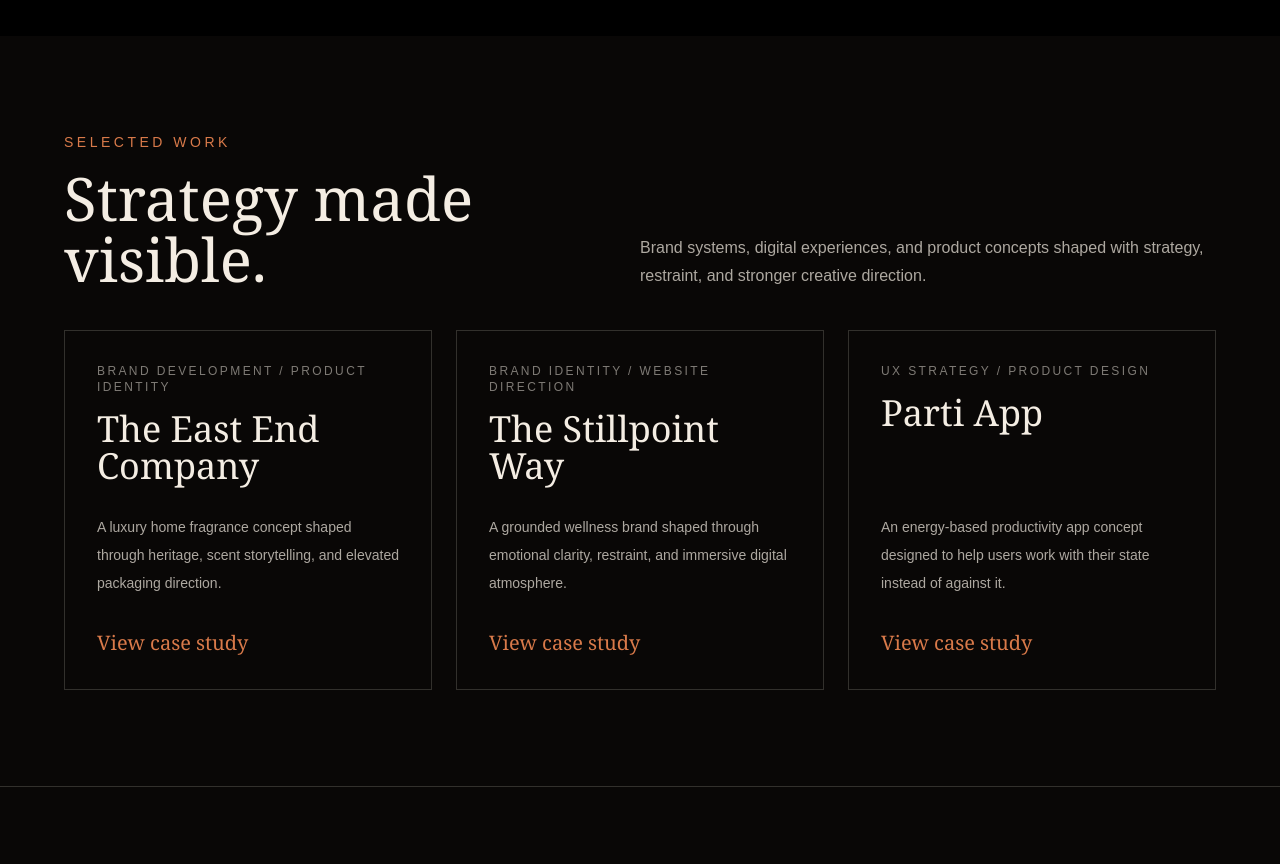
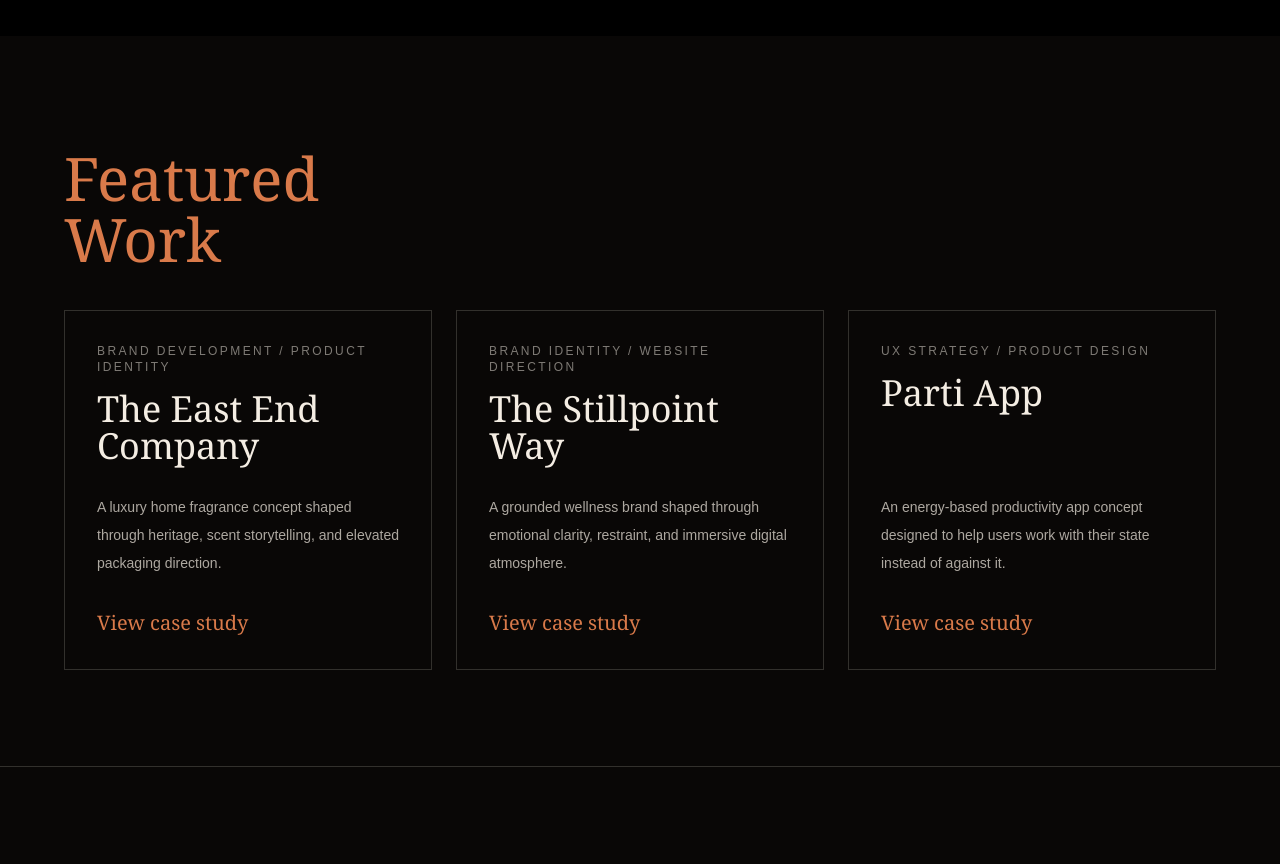
Before and after one commit to shawnachirillo/lexandhue, a Next.js app: page / in a window 1280 px wide. Shown: the part 1720-2584 px from the top of the page. Built offline with nearby package versions, Linux system fonts and the light colour scheme.

Commit message:
featured work amendments

```diff
--- a/app/page.tsx
+++ b/app/page.tsx
@@ -24,13 +24,13 @@ const journeyItems = [
     label: "How We Work",
     title: "Thoughtful work starts with understanding.",
     word: ["PROCESS"],
-    text: ["Every project begins with understanding.", "When strategy, messaging, visual identity, and digital experience support one another, the business becomes easier to understand, easier to trust, and easier to grow.", "Before visuals, before layouts, before development, we identify what matters most: who you're serving, what makes you different, and where friction is preventing growth.", "From there, we create the systems, messaging, and experiences needed to bring everything into alignment."],
+    text: ["Every project begins with understanding.", "When strategy, messaging, visual identity, and digital experience support one another, the business becomes easier to understand, easier to trust, and easier to grow. Before visuals, before layouts, before development, we identify what matters most: who you're serving, what makes you different, and where friction is preventing growth.", "From there, we create the systems, messaging, and experiences needed to bring everything into alignment."],
   },
   {
     label: "Services",
     title: "Brand, website, and strategy support.",
     word: ["BUILD"],
-    text: ["Growth doesn't require more noise. It requires alignment.", "When strategy, messaging, visual identity, and digital experience support one another, the business becomes easier to understand, easier to trust, and easier to grow.", "Marketing feels inconsistent because the foundation underneath it has become fragmented.", "The goal is not simply to look better. The goal is to create a foundation that supports better decisions, stronger positioning, and greater momentum."],
+    text: ["Some businesses need strategic clarity. Others need a stronger identity. Others need a website that finally reflects the quality of the work being delivered.", "Our services are designed to solve the underlying problem and not just simply produce deliverables.", "Brand strategy, identity systems, websites, messaging, and creative direction all work together to create a more cohesive business presence."],
   },
 ];
 
@@ -133,19 +133,19 @@ export default function Home() {
           <div className="mb-10 flex flex-col gap-6 lg:flex-row lg:items-end lg:justify-between">
             <div>
               <p className="mb-4 text-sm uppercase tracking-[0.25em] text-[#d97a4a]">
-                Selected work
+                {/* Featured work */}
               </p>
 
-              <h2 className="font-editorial text-4xl leading-[1.02] md:text-6xl">
-                Strategy made
+              <h2 className="font-editorial text-4xl text-[#d97a4a] leading-[1.02] md:text-6xl">
+                Featured
                 <br />
-                visible.
+                Work
               </h2>
             </div>
 
             <p className="max-w-xl text-sm leading-7 text-[#f4ede3]/70 md:text-base">
-              Brand systems, digital experiences, and product concepts shaped
-              with strategy, restraint, and stronger creative direction.
+              {/* Brand systems, digital experiences, and product concepts shaped
+              with strategy, restraint, and stronger creative direction. */}
             </p>
           </div>
 
```
